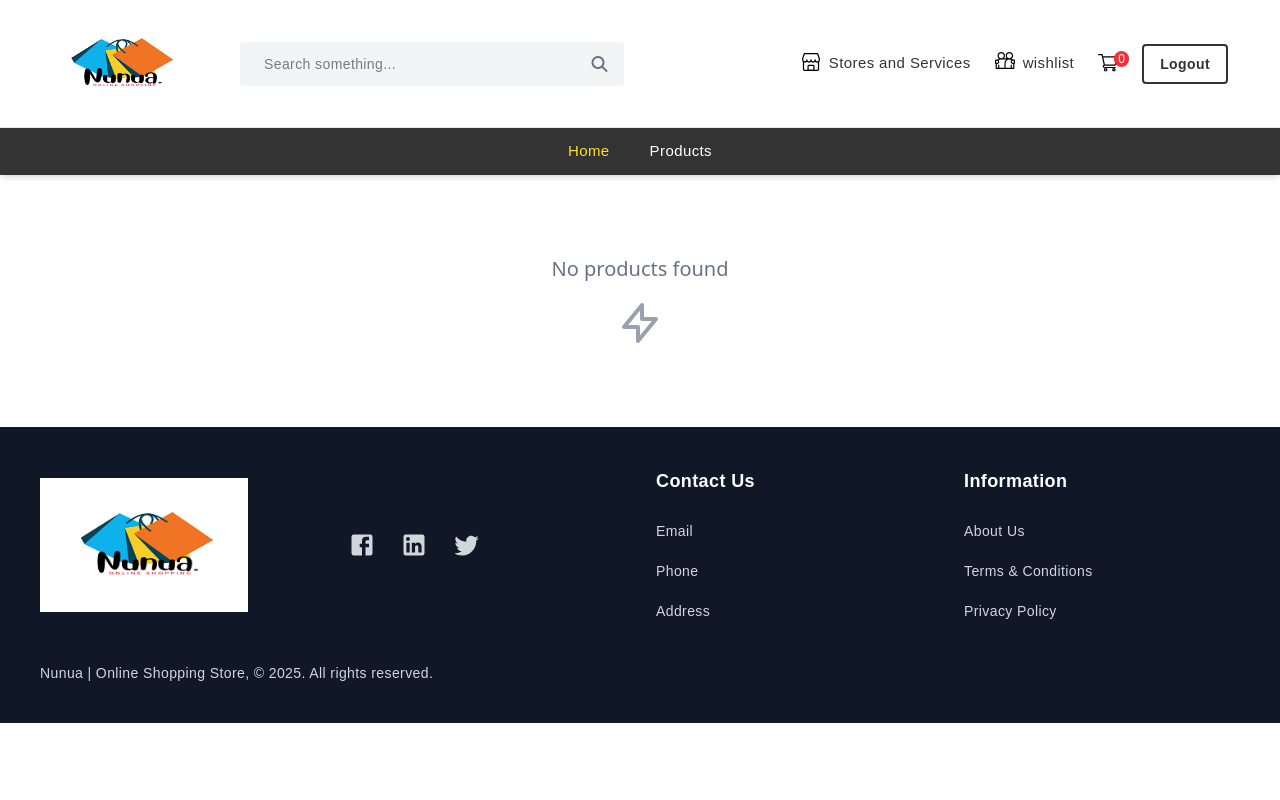
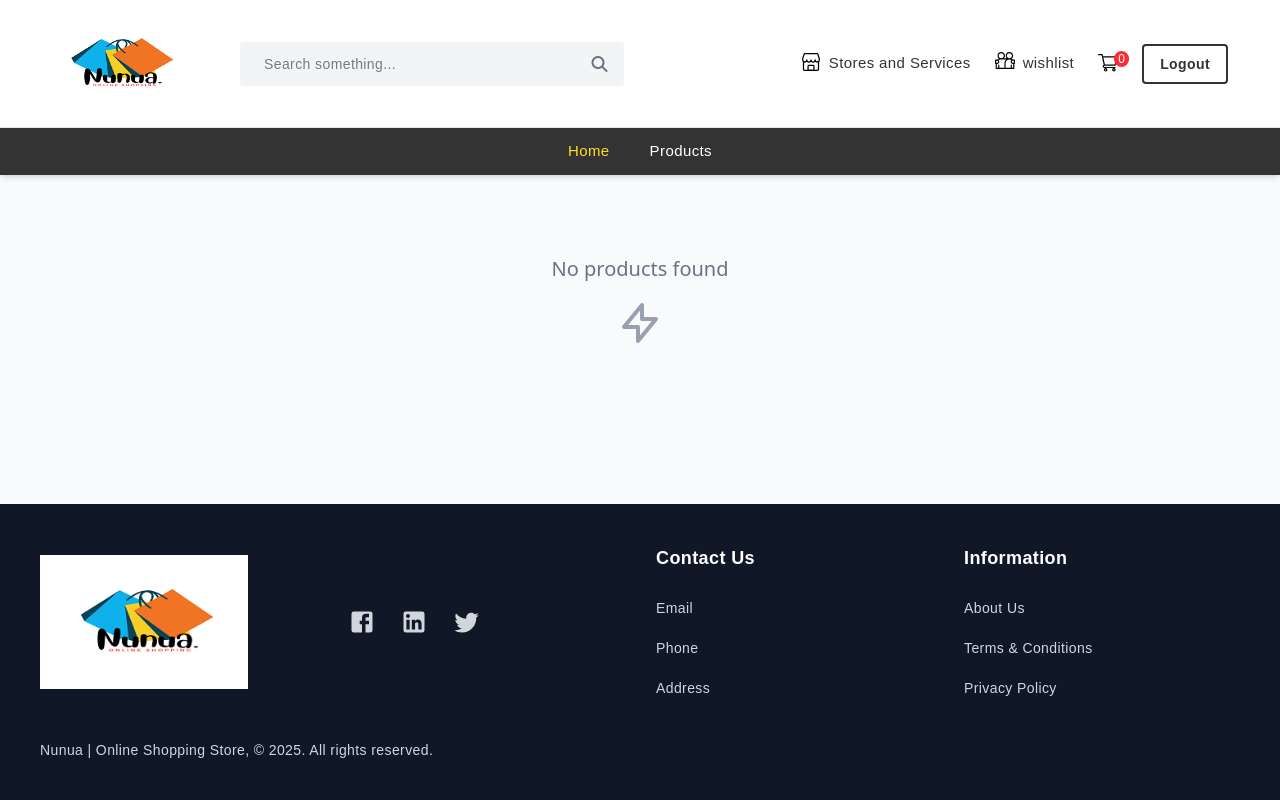
Before and after one commit to BarnabuTech/nunua-store, a Django app: page / in a window 1280 px wide. Run offline with Django 5.2, Linux system fonts and the light colour scheme; the visitor is signed in with stand-in values (Sample User, id 1); data that the repository does not hold is empty; style sheets or scripts are compiled from the project's sources; some libraries are stand-ins or nearby versions.

Commit message:
fix: The templates pages functionality

```diff
--- a/templates/base.html
+++ b/templates/base.html
@@ -19,14 +19,17 @@
     <!--custom styles-->
     <link rel="stylesheet" href="{% static 'css/custom.css' %}" />
   </head>
-  <body>
+  <body class="bg-gray-50 min-h-screen flex flex-col">
 
     {% include 'includes/navbar.html' %}
     {% include 'includes/messages.html' %}
-    {% block content %}
-    <!--content goes here-->
-    {% endblock %}
+    <main class="flex-1">
+      {% block content %}
+      <!--content goes here-->
+      {% endblock %}
+    </main>
     {% include 'includes/footer.html' %}
+    <div id="toast-container" class="fixed top-5 right-5 z-50"></div>
     <script src="https://kit.fontawesome.com/2897fee97b.js" crossorigin="anonymous"></script>
 
   </body>
```
